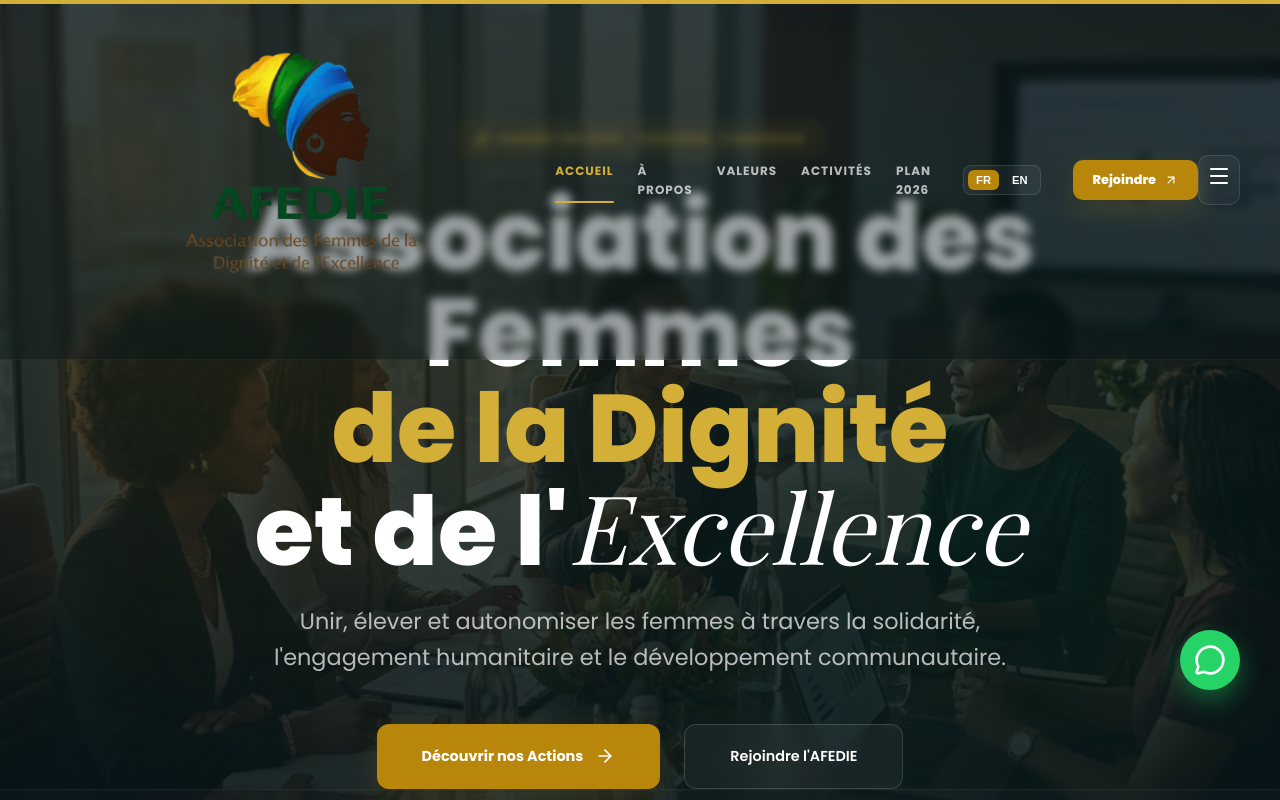
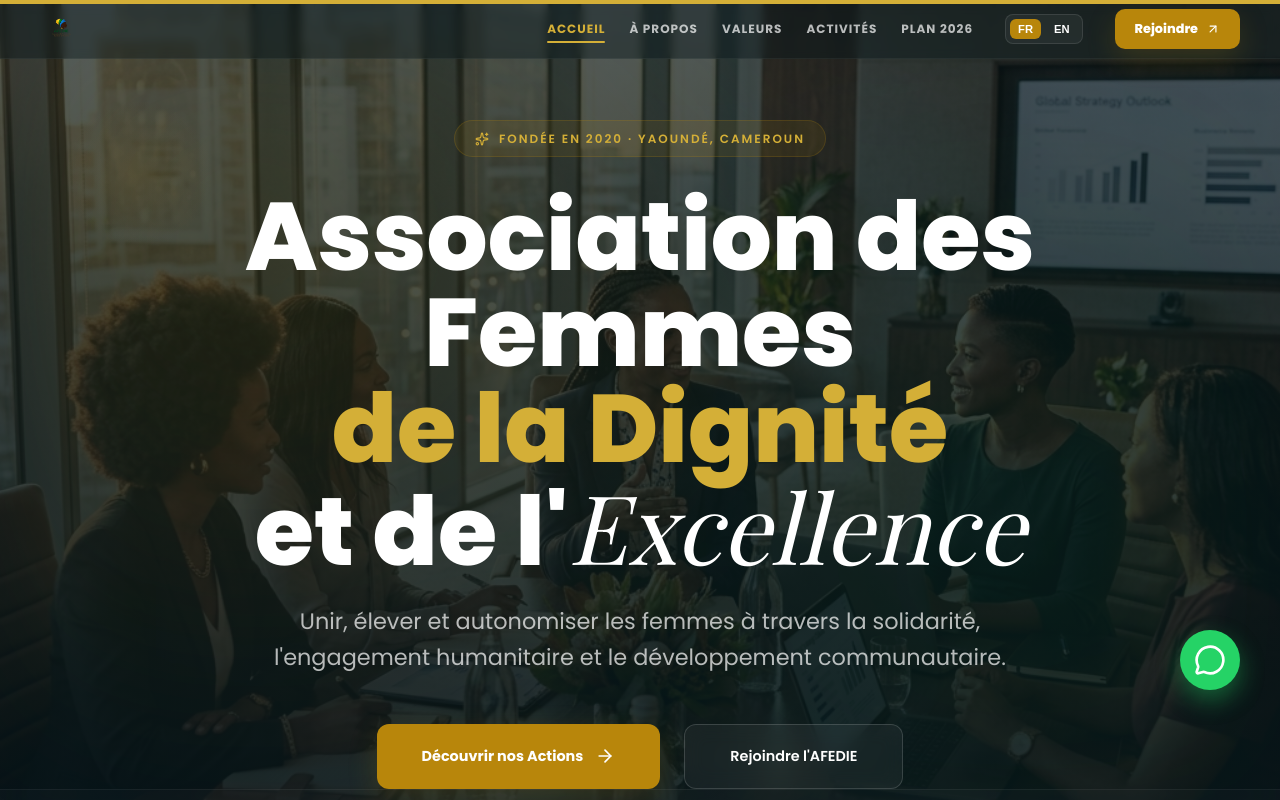
Before and after one commit to Romarichirsein/AFEDIE, a Next.js app: page / in a window 1280 px wide. Shown: the top 800 px of the page. Built offline with nearby package versions, Linux system fonts and the light colour scheme.

Commit message:
fix: réduction du header - logo contraint en inline styles pour corriger la taille excessive de la navbar

```diff
--- a/src/components/Navbar.tsx
+++ b/src/components/Navbar.tsx
@@ -65,15 +65,17 @@ export default function Navbar() {
           <Link href="/" style={{ display: "flex", alignItems: "center" }} className="logo-group">
             <motion.div
               whileHover={{ scale: 1.05 }}
-              className="logo-box"
               style={{
+                width: "42px",
+                height: "42px",
                 display: "flex",
                 alignItems: "center",
                 justifyContent: "center",
-                overflow: "hidden"
+                overflow: "hidden",
+                flexShrink: 0,
               }}
             >
-              <img src="/images/Logo.png" alt="AFEDIE Logo" style={{ width: "100%", height: "100%", objectFit: "contain" }} />
+              <img src="/images/Logo.png" alt="AFEDIE Logo" style={{ width: "42px", height: "42px", objectFit: "contain", display: "block" }} />
             </motion.div>
           </Link>
 
@@ -308,9 +310,7 @@ export default function Navbar() {
         )}
       </AnimatePresence>
 
-      <style jsx>{`
-        .logo-box { width: 35px; height: 35px; }
-
+      <style>{`
         .nav-link:hover {
           opacity: 1 !important;
           color: var(--or2) !important;
@@ -326,9 +326,6 @@ export default function Navbar() {
         @media (max-width: 1024px) {
           .desktop-menu { display: none; }
         }
-        @media (max-width: 640px) {
-          .logo-box { width: 38px; height: 38px; }
-        }
       `}</style>
     </>
   );
```
